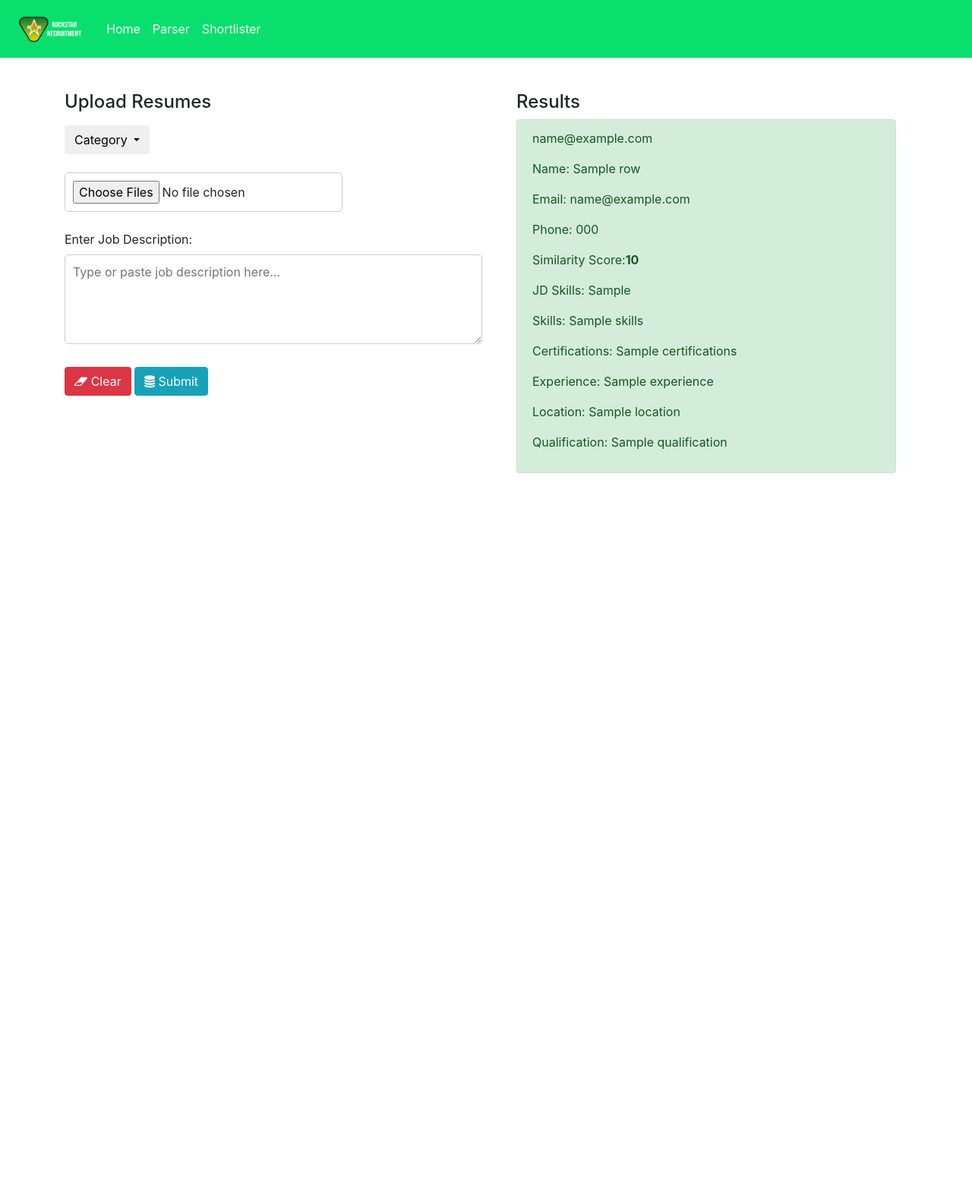
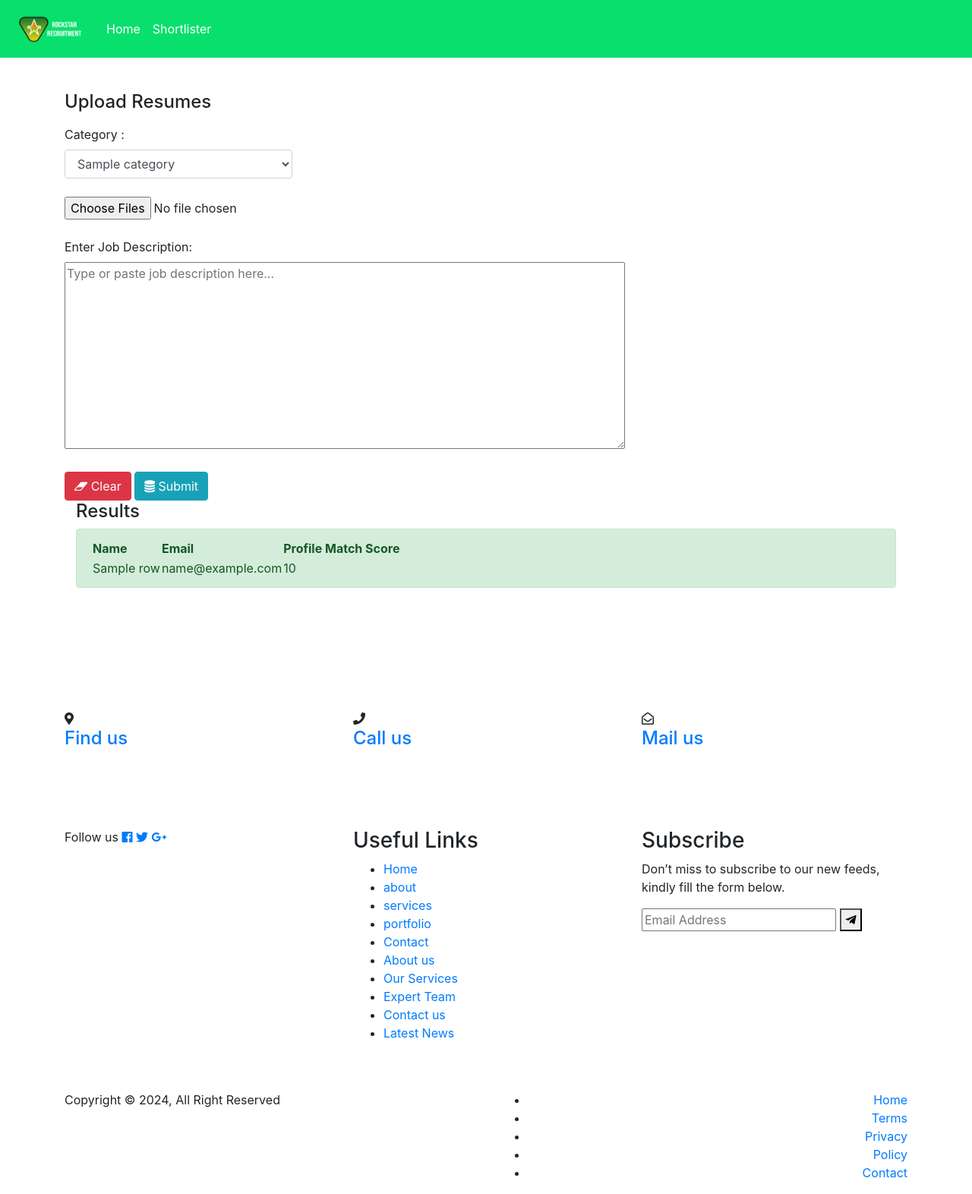
Before and after one commit to enfusemsai/Rockstar, a Flask app: template template/index.html in a window 1280 px wide. Shown: the whole page at 76% size. Before the commit the page ends 623 px from the top, so only its background shows below. Run offline with Flask 3, Linux system fonts and the light colour scheme; the template is opened without the code that fills it: most values are stand-ins (such as "Sample title", 1, 10 or a date in 2020); some libraries are stand-ins or nearby versions.

Commit message:
Update index.html

```diff
--- a/template/index.html
+++ b/template/index.html
@@ -4,31 +4,25 @@
     <meta charset="UTF-8">
     <meta name="viewport" content="width=device-width, initial-scale=1.0">
     <title>Resume Matching</title>
-    <link rel="stylesheet" href="{{ url_for('static', filename='style.css') }}">
+    <link rel="stylesheet" href="../static/index.css">
 
     <link rel="stylesheet" href="https://stackpath.bootstrapcdn.com/bootstrap/4.1.3/css/bootstrap.min.css" integrity="sha384-MCw98/SFnGE8fJT3GXwEOngsV7Zt27NXFoaoApmYm81iuXoPkFOJwJ8ERdknLPMO"
     crossorigin="anonymous">
+    <link rel="stylesheet" href="https://use.fontawesome.com/releases/v5.6.3/css/all.css" integrity="sha384-UHRtZLI+pbxtHCWp1t77Bi1L4ZtiqrqD80Kn4Z8NTSRyMA2Fd33n5dQ8lWUE00s/" crossorigin="anonymous">
 <link rel="stylesheet" href="https://stackpath.bootstrapcdn.com/font-awesome/4.7.0/css/font-awesome.min.css">
 </head>
 <body>
 
     <div>
 
+<nav class="navbar navbar-expand-md navbar-dark fixed-top ">
+        <img class="navbar-brand" style="height:60px;
+            width:100px;" src="../static/LogoName.png">
 
-        <nav class="navbar navbar-expand-md navbar-dark fixed-top ">
-        <img class="navbar-brand" src="../static/LogoName.png">
-      <!-- <a class="navbar-brand" href="/">CV Shortlister</a>
-      <button class="navbar-toggler" type="button" data-toggle="collapse" data-target="#navbarsExampleDefault" aria-controls="navbarsExampleDefault" aria-expanded="false" aria-label="Toggle navigation">
-        <span class="navbar-toggler-icon"></span>
-      </button>
-     -->
       <div class="collapse navbar-collapse" id="navbarsExampleDefault">
         <ul class="navbar-nav mr-auto">
           <li class="nav-item active">
             <a class="nav-link" href="/">Home <span class="sr-only">(current)</span></a>
-          </li>
-          <li class="nav-item active">
-            <a class="nav-link" href="/parser">Parser <span class="sr-only">(current)</span></a>
           </li>
           <li class="nav-item active">
             <a class="nav-link" href="/shortlister">Shortlister <span class="sr-only">(current)</span></a>
@@ -51,35 +45,19 @@
 
         <form method="post" enctype="multipart/form-data">
             <label for="resume_files"><h4>Upload Resumes</h4></label><br>
-<div class="dropdown">
-            <button class="btn btn-default dropdown-toggle" type="button" data-toggle="dropdown">Category
-            <span class="caret"></span></button>
-            <ul class="dropdown-menu" style="max-height: 200px; overflow-y: auto;">
 
-                <li class="active">Administrative and Clerical</li>
-                <li class="active">Customer Service</li>
-                <li class="active">Sales and Marketing</li>
-                <li class="active">Information Technology (IT)</li>
-                <li class="active">Healthcare</li>
-                <li class="active">Education</li>
-                <li class="active">Engineering</li>
-                <li class="active">Finance and Accounting</li>
-                <li class="active">Hospitality and Tourism</li>
-                <li class="active">Manufacturing and Production</li>
-                <li class="active">Human Resources</li>
-                <li class="active">Legal</li>
-                <li class="active">Retail</li>
-                <li class="active">Real Estate</li>
-                <li class="active">Transportation and Logistics</li>
-                <li class="active">Construction</li>
-                <li class="active">Media and Communication</li>
-                <li class="active">Arts and Entertainment</li>
-                <li class="active">Government and Public Administration</li>
-                <li class="active">Nonprofit and Social Services</li>
+            <label class="input-group-addon">Category :</label>
+            <br>
 
 
-            </ul>
-          </div>
+    <div class="input-group" style="width:300px;">
+
+        <select name="comp_select" class="selectpicker form-control" style="max-height: 200px; overflow-y: auto;">
+            {% for n in category %}
+            <option value="{{n}}">{{ n }}</option>
+            {% endfor %}
+        </select>
+    </div>
 
           <br>
 
@@ -88,7 +66,7 @@
 
             <br>
             <label for="jd_text">Enter Job Description:</label><br>
-            <textarea id="jd_text" name="jd_text" rows="4" cols="50" placeholder="Type or paste job description here..."></textarea>
+            <textarea id="jd_text" name="jd_text" rows="10" cols="70" placeholder="Type or paste job description here..."></textarea>
             <br>
             <br>
 
@@ -109,23 +87,27 @@
 <div class="container">
 
     <h4>Results</h4>
-    {% for index, row in results.iterrows() %}
-    <div class="alert alert-success" role="alert">
-
-    <p class="alert-heading">{{ row['Email'] }}</p>
-    <p>Name: {{ row['NAME'] }}</p>
-    <p>Email: {{ row['Email'] }}</p>
-    <p>Phone: {{ row['Phone'] }}</p>
-    <p>Similarity Score:<b>{{ row['Similarity_Score'] }}</b> </p>
-    <p>JD Skills: {{ row['JD_Skills'] }}</p>
-    <p>Skills: {{ row['SKILLS'] }}</p>
-    <p>Certifications: {{ row['CERTIFICATIONS'] }}</p>
-    <p>Experience: {{ row['EXPERIENCE'] }}</p>
-    <p>Location: {{ row['LOCATION'] }}</p>
-    <p>Qualification: {{ row['QUALIFICATION'] }}</p>
+    <div class="alert alert-success" role="alert" >
+            <table>
+                <thead>
+                    <tr>
+                        <th>Name</th>
+                        <th>Email</th>
+                        <th>Profile Match Score</th>
+                    </tr>
+                </thead>
+                <tbody>
+                    {% for index, row in results.iterrows() %}
+                    <tr>
+                        <td>{{ row['NAME'] }}</td>
+                        <td>{{ row['Email'] }}</td>
+                        <td>{{ row['Similarity_Score'] }}</td>
+                </tr>
+                    {% endfor %}
+                </tbody>
+            </table>
 
     </div>
-    {% endfor %}
 </div>
 
     </div>
@@ -171,8 +153,120 @@
     {% endif %} -->
 
 
+</div>
+<br>
+<br>
+
+<br>
+<br>
+<div>
+    <footer class="footer-section">
+        <div class="container">
+            <div class="footer-cta pt-5 pb-5">
+                <div class="row">
+                    <div class="col-xl-4 col-md-4 mb-30">
+                        <div class="single-cta">
+                            <i class="fas fa-map-marker-alt" href="https://google.com"></i>
+                            <div class="cta-text">
+                                <a href="tel:+353 892262182"><h4>Find us</h4></a>
+
+                            </div>
+                        </div>
+                    </div>
+                    <div class="col-xl-4 col-md-4 mb-30">
+                        <div class="single-cta">
+                            <i class="fas fa-phone"></i>
+                            <div class="cta-text">
+                                <a href="tel:+353 892262182"><h4>Call us</h4></a>
+                            </div>
+                        </div>
+                    </div>
+                    <div class="col-xl-4 col-md-4 mb-30">
+                        <div class="single-cta">
+                            <i class="far fa-envelope-open"></i>
+                            <div class="cta-text">
+
+                                <a href="rockstarRecruitment@info.com"> <h4>Mail us</h4></a>
+                            </div>
+                        </div>
+                    </div>
+                </div>
+            </div>
+            <div class="footer-content pt-5 pb-5">
+                <div class="row">
+                    <div class="col-xl-4 col-lg-4 mb-50">
+                        <div class="footer-widget">
 
 
+                            <div class="footer-social-icon">
+                                <span>Follow us</span>
+                                <a href="#"><i class="fab fa-facebook-f facebook-bg"></i></a>
+                                <a href="#"><i class="fab fa-twitter twitter-bg"></i></a>
+                                <a href="#"><i class="fab fa-google-plus-g google-bg"></i></a>
+                            </div>
+                        </div>
+                    </div>
+                    <div class="col-xl-4 col-lg-4 col-md-6 mb-30">
+                        <div class="footer-widget">
+                            <div class="footer-widget-heading">
+                                <h3>Useful Links</h3>
+                            </div>
+                            <ul>
+                                <li><a href="#">Home</a></li>
+                                <li><a href="#">about</a></li>
+                                <li><a href="#">services</a></li>
+                                <li><a href="#">portfolio</a></li>
+                                <li><a href="#">Contact</a></li>
+                                <li><a href="#">About us</a></li>
+                                <li><a href="#">Our Services</a></li>
+                                <li><a href="#">Expert Team</a></li>
+                                <li><a href="#">Contact us</a></li>
+                                <li><a href="#">Latest News</a></li>
+                            </ul>
+                        </div>
+                    </div>
+                    <div class="col-xl-4 col-lg-4 col-md-6 mb-50">
+                        <div class="footer-widget">
+                            <div class="footer-widget-heading">
+                                <h3>Subscribe</h3>
+                            </div>
+                            <div class="footer-text mb-25">
+                                <p>Don’t miss to subscribe to our new feeds, kindly fill the form below.</p>
+                            </div>
+                            <div class="subscribe-form">
+                                <form action="#">
+                                    <input type="text" placeholder="Email Address">
+                                    <button><i class="fab fa-telegram-plane"></i></button>
+                                </form>
+                            </div>
+                        </div>
+                    </div>
+                </div>
+            </div>
+        </div>
+        <div class="copyright-area">
+            <div class="container">
+                <div class="row">
+                    <div class="col-xl-6 col-lg-6 text-center text-lg-left">
+                        <div class="copyright-text">
+                            <p>Copyright &copy; 2024, All Right Reserved</p>
+                        </div>
+                    </div>
+                    <div class="col-xl-6 col-lg-6 d-none d-lg-block text-right">
+                        <div class="footer-menu">
+                            <ul>
+                                <li><a href="#">Home</a></li>
+                                <li><a href="#">Terms</a></li>
+                                <li><a href="#">Privacy</a></li>
+                                <li><a href="#">Policy</a></li>
+                                <li><a href="#">Contact</a></li>
+                            </ul>
+                        </div>
+                    </div>
+                </div>
+            </div>
+        </div>
+    </footer>
     </div>
     <script>
         document.addEventListener("DOMContentLoaded", function() {
```
